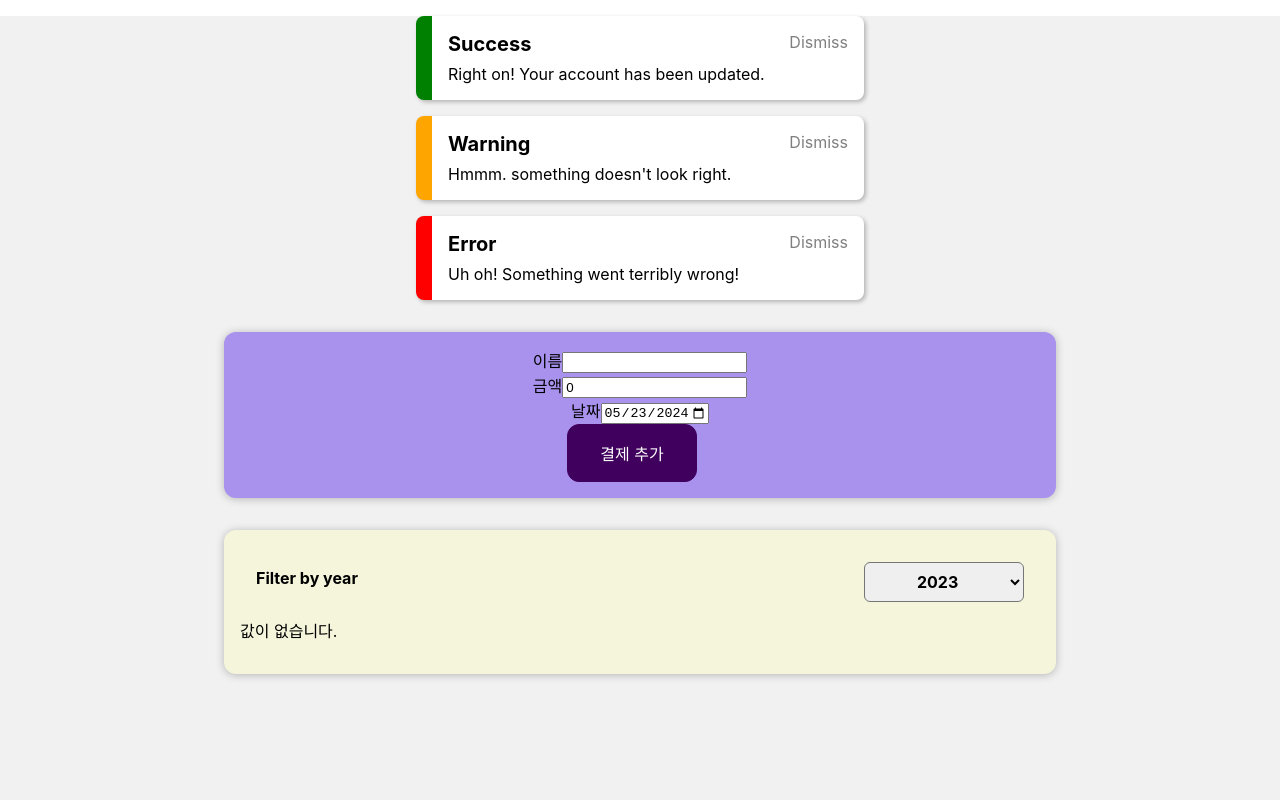
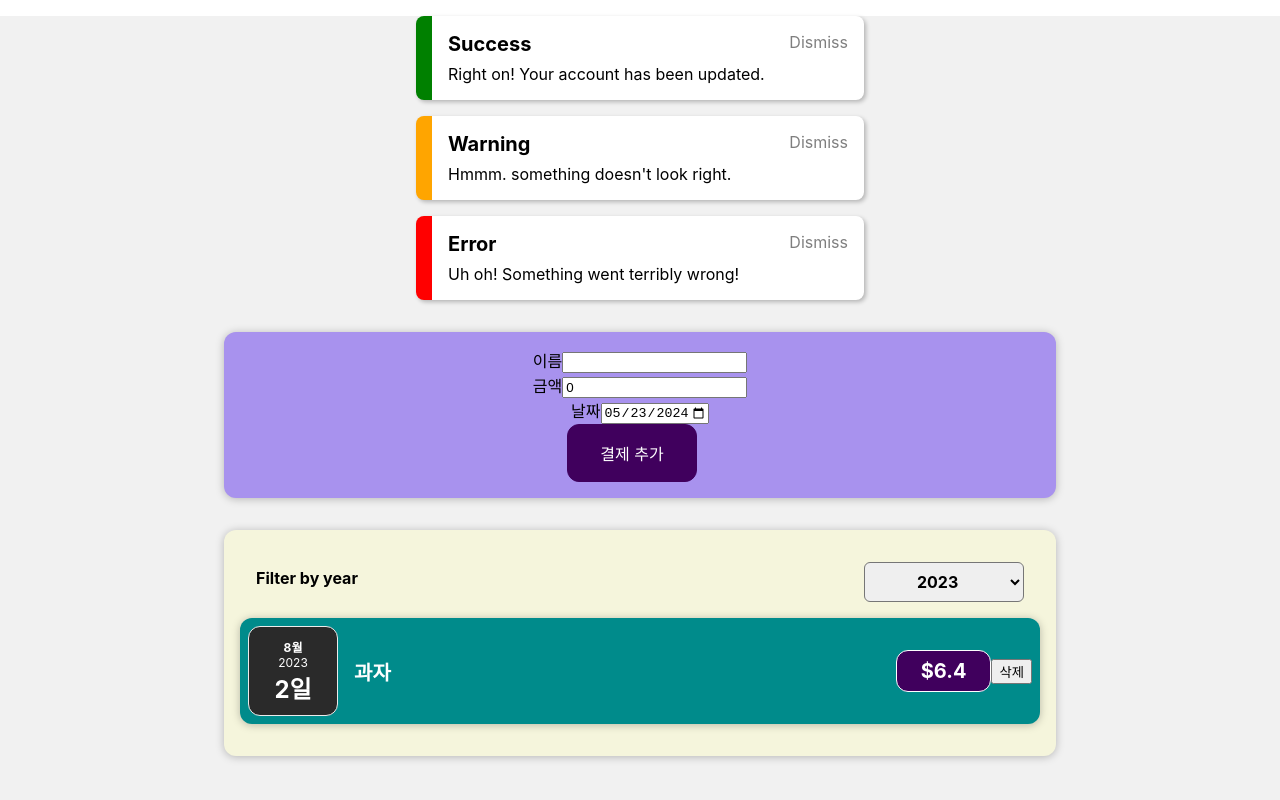
Before and after one commit to newfly101/bootcamp2024-react, a React (Create React App) app: page / in a window 1280 px wide. Shown: the top 800 px of the page. Built offline with nearby package versions, Linux system fonts and the light colour scheme.

Commit message:
[34강] 리스트 필터링 추가) - 기본 default값 추가해주기

```diff
--- a/src/App.js
+++ b/src/App.js
@@ -33,8 +33,15 @@ function App() {
             id: Math.random().toString(),
             title: '수건',
             amount: 12.33,
-            date: new Date(2025, 8-1, 2),
-    }]);
+            date: new Date(2022, 8-1, 2),
+        },
+        {
+            id: Math.random().toString(),
+            title: '과자',
+            amount: 6.4,
+            date: new Date(2023, 8-1, 2),
+        },
+    ]);
 
     const getPaymentFormData = (data) => {
         setExpenses([
```
